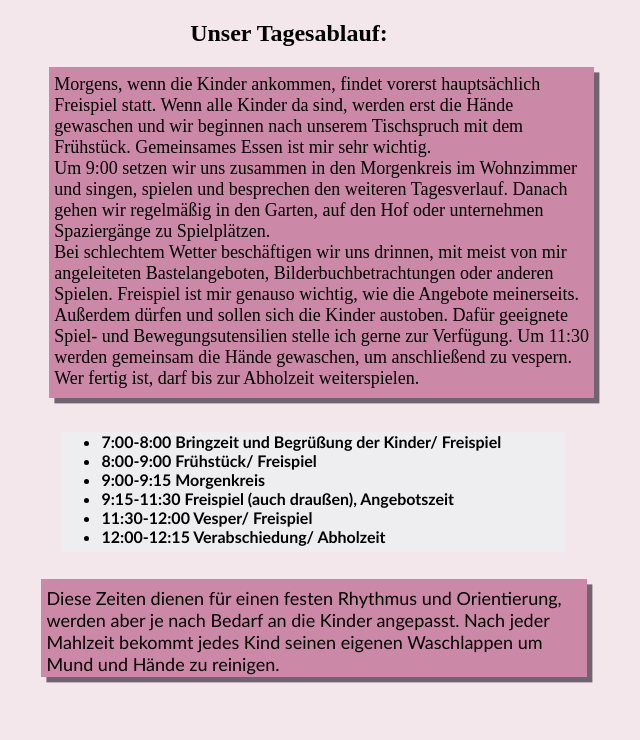
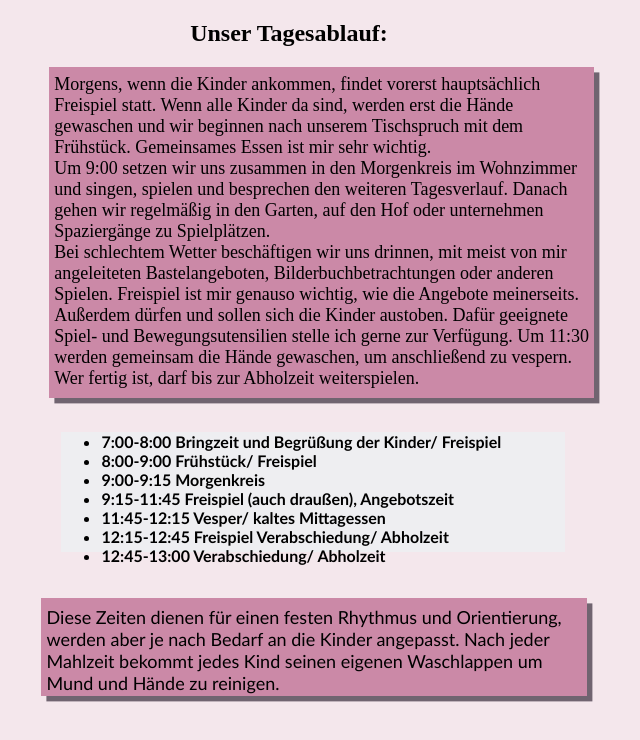
Before and after one commit to natalieweber02/natalieweber02.github.io, a plain HTML site: page Tagesablauf.html in a window 1280 px wide. Shown: the whole page, without its empty margins (351-991 px from the left). Drawn offline with Linux system fonts and the light colour scheme.

Commit message:
Update Tagesablauf.html

```diff
--- a/Tagesablauf.html
+++ b/Tagesablauf.html
@@ -29,10 +29,10 @@ Um 11:30 werden gemeinsam die Hände gewaschen, um anschließend zu
   <li> 7:00-8:00 Bringzeit und Begrüßung der Kinder/ Freispiel </li>
 <li> 8:00-9:00 Frühstück/ Freispiel </li>
 <li> 9:00-9:15 Morgenkreis</li>
-<li>9:15-11:30 Freispiel (auch draußen), Angebotszeit</li>
-<li>11:30-12:00 Vesper/ Freispiel</li>
-<li>12:00-12:15 Verabschiedung/ Abholzeit</li>
-
+<li>9:15-11:45 Freispiel (auch draußen), Angebotszeit</li>
+<li>11:45-12:15 Vesper/ kaltes Mittagessen</li>
+<li>12:15-12:45 Freispiel Verabschiedung/ Abholzeit</li>
+    <li>12:45-13:00 Verabschiedung/ Abholzeit</li>
 </br>
 <div class="orientierung">Diese Zeiten dienen für einen festen Rhythmus und Orientierung, werden
 aber je nach Bedarf an die Kinder angepasst.
```
